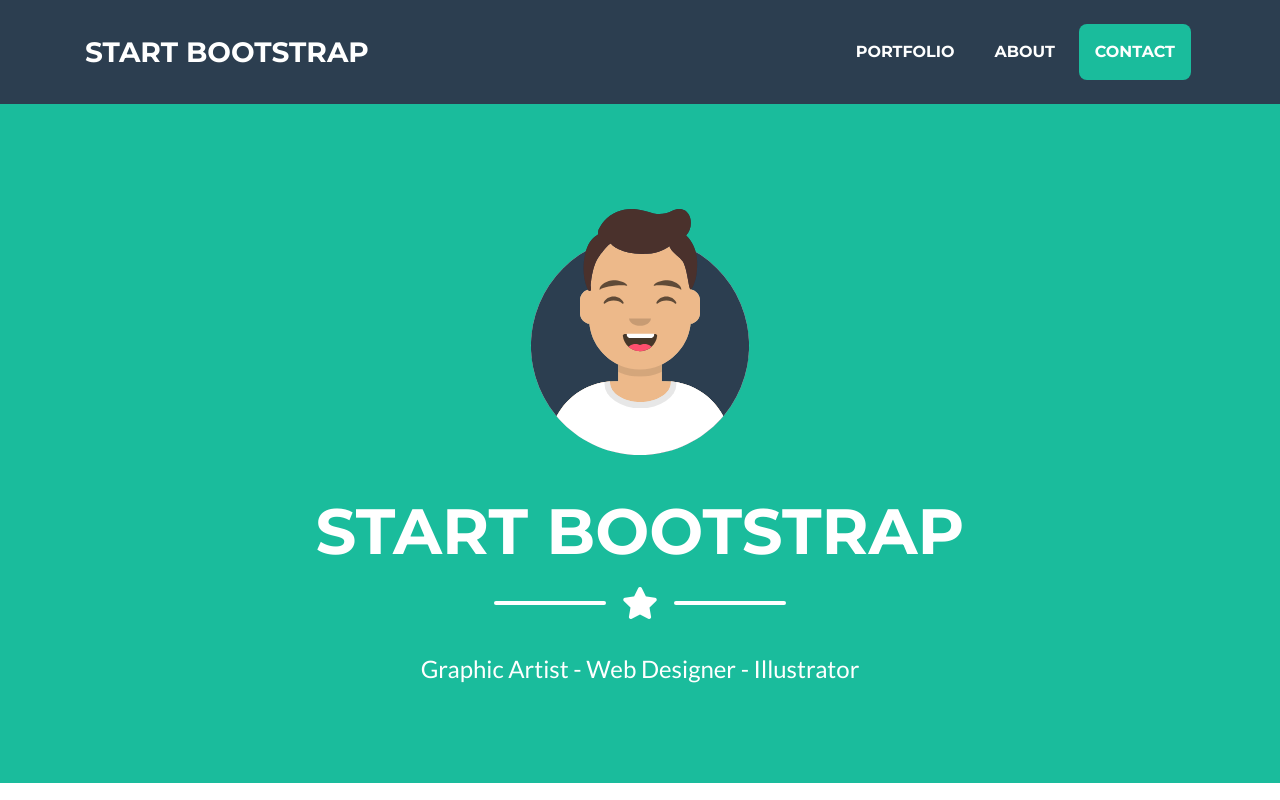
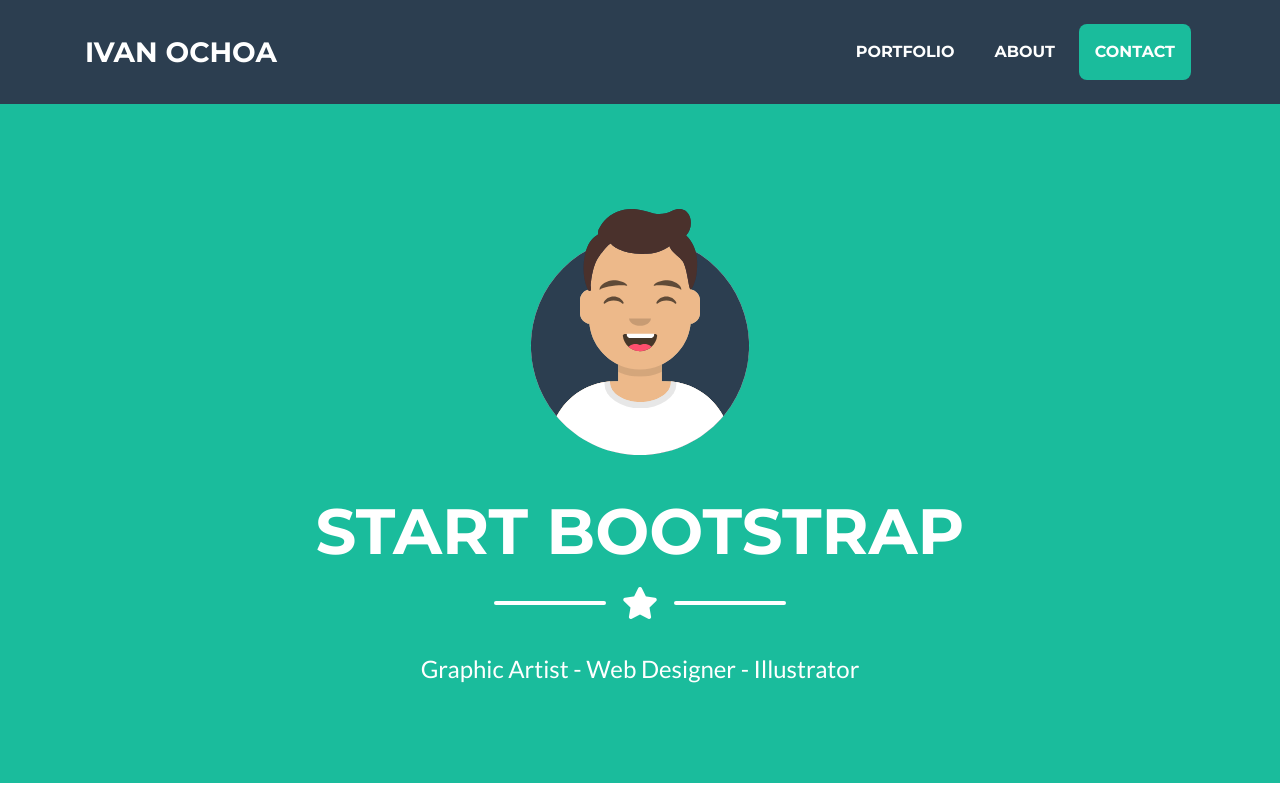
Before and after one commit to ivan8as/freelance-cv, a website with bundled scripts: page index.html in a window 1280 px wide. Shown: the top 800 px of the page. Built offline with nearby package versions, Linux system fonts and the light colour scheme.

Commit message:
third comit

```diff
--- a/index.html
+++ b/index.html
@@ -25,7 +25,7 @@
   <!-- Navigation -->
   <nav class="navbar navbar-expand-lg bg-secondary text-uppercase fixed-top" id="mainNav">
     <div class="container">
-      <a class="navbar-brand js-scroll-trigger" href="#page-top">Start Bootstrap</a>
+      <a class="navbar-brand js-scroll-trigger" href="#page-top">Ivan Ochoa</a>
       <button class="navbar-toggler navbar-toggler-right text-uppercase font-weight-bold bg-primary text-white rounded" type="button" data-toggle="collapse" data-target="#navbarResponsive" aria-controls="navbarResponsive" aria-expanded="false" aria-label="Toggle navigation">
         Menu
         <i class="fas fa-bars"></i>
```
